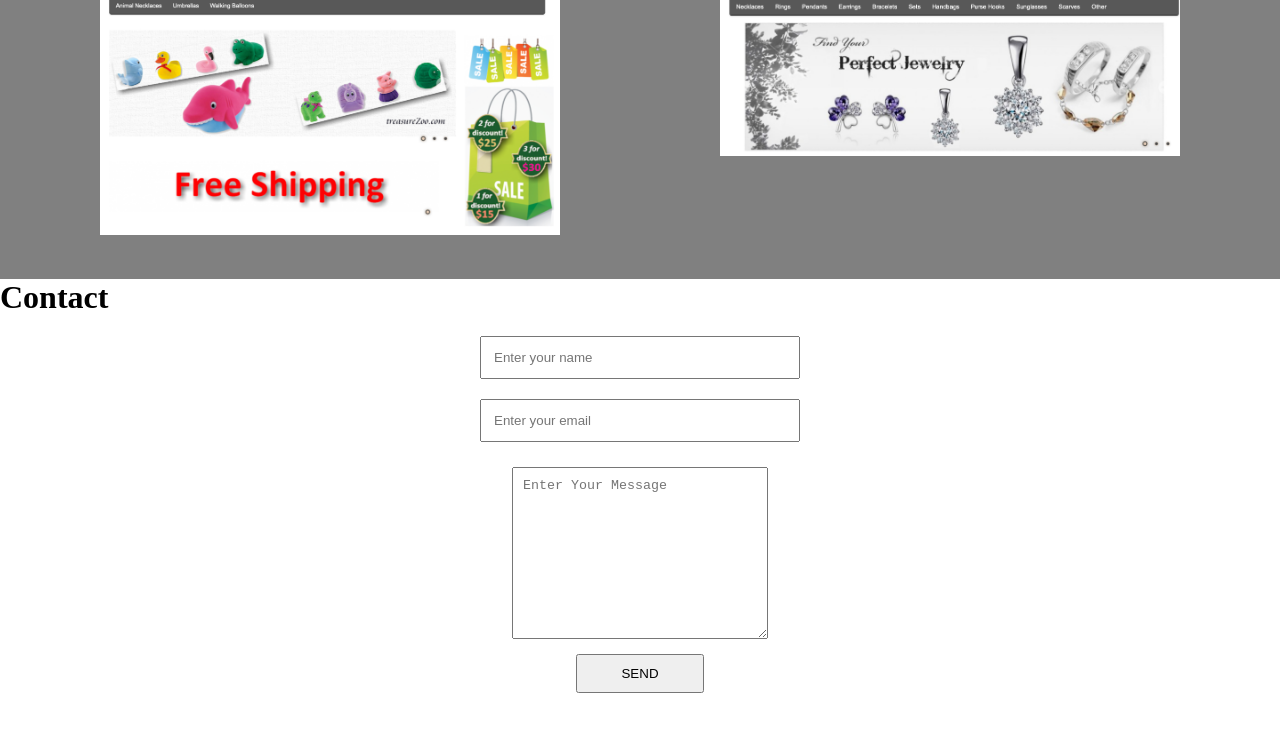
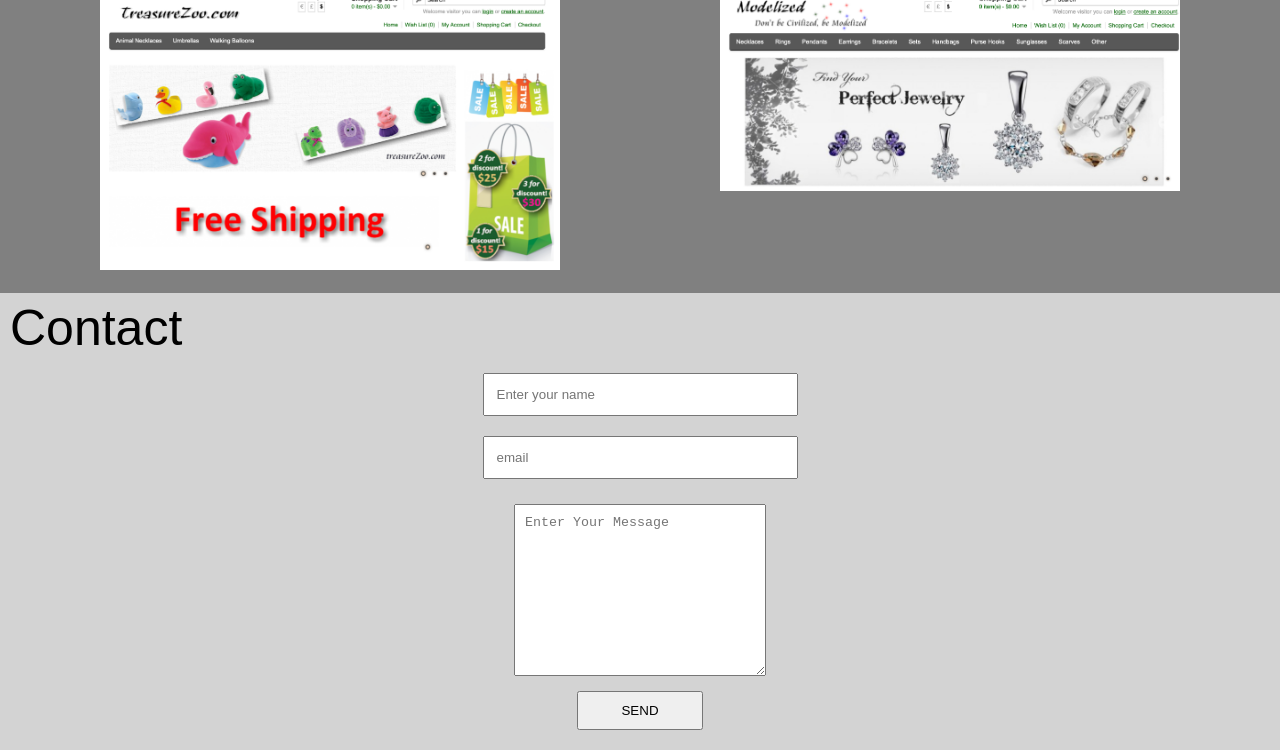
Before and after one commit to Jenya10016/Jenya_Seletsky_Portfolio, a plain HTML site: page index.html in a window 1280 px wide. Shown: the part 620-1370 px from the top of the page. Before the commit the page ends 1323 px from the top, so only its background shows below. Drawn offline with Linux system fonts and the light colour scheme.

Commit message:
added reset

```diff
--- a/index.html
+++ b/index.html
@@ -3,6 +3,7 @@
 <head>
     <meta charset="UTF-8">
     <meta name="viewport" content="width=device-width, initial-scale=1">
+   <link rel="stylesheet" href="reset.css">
     <link rel="stylesheet" href="style.css">
     <title>Document</title>
 </head>
@@ -46,16 +47,17 @@
 
          </section>
 
-         <section id="contact"></section>
+         <section id="contact">
          <h1 class="headings">Contact</h1>
          <form action="" class="form">
              <input type="text" name="name" class="input"placeholder="Enter your name">
              <input type="email" name="email" class="input"
-             placeholder="Enter your email"E-mail>
+             placeholder="email"E-mail>
              <textarea name="msg" id="msg" cols="30" rows="10"
              placeholder="Enter Your Message"></textarea>
              <input type="submit" value="SEND" id="send">
 
          </form>
+         </section>
 </body>
 </html>
--- a/reset.css
+++ b/reset.css
@@ -0,0 +1,48 @@
+/* http://meyerweb.com/eric/tools/css/reset/
+   v2.0 | 20110126
+   License: none (public domain)
+*/
+
+html, body, div, span, applet, object, iframe,
+h1, h2, h3, h4, h5, h6, p, blockquote, pre,
+a, abbr, acronym, address, big, cite, code,
+del, dfn, em, img, ins, kbd, q, s, samp,
+small, strike, strong, sub, sup, tt, var,
+b, u, i, center,
+dl, dt, dd, ol, ul, li,
+fieldset, form, label, legend,
+table, caption, tbody, tfoot, thead, tr, th, td,
+article, aside, canvas, details, embed,
+figure, figcaption, footer, header, hgroup,
+menu, nav, output, ruby, section, summary,
+time, mark, audio, video {
+	margin: 0;
+	padding: 0;
+	border: 0;
+	font-size: 100%;
+	font: inherit;
+	vertical-align: baseline;
+}
+/* HTML5 display-role reset for older browsers */
+article, aside, details, figcaption, figure,
+footer, header, hgroup, menu, nav, section {
+	display: block;
+}
+body {
+	line-height: 1;
+}
+ol, ul {
+	list-style: none;
+}
+blockquote, q {
+	quotes: none;
+}
+blockquote:before, blockquote:after,
+q:before, q:after {
+	content: '';
+	content: none;
+}
+table {
+	border-collapse: collapse;
+	border-spacing: 0;
+}
--- a/style.css
+++ b/style.css
@@ -60,7 +60,6 @@ box-sizing: border-box;
     /* display: inline-block; */
 
 }
-
 .contact{
     display: flex;
     flex-direction: column;
@@ -68,13 +67,11 @@ box-sizing: border-box;
 }
 
 .main{
-
 }
 
-.main
-.headings{
+.main, .headings{
     font-family: sans-serif;
-    font-size: 30px;
+    font-size: 50px;
 }
 
 .heading{
@@ -131,7 +128,7 @@ box-sizing: border-box;
     display: flex;
     flex-direction: column;
     box-sizing: border-box;
-    background-color: gray;
+    background-color: lightgrey;
     color: black;
     padding: 10px;
 }
```
